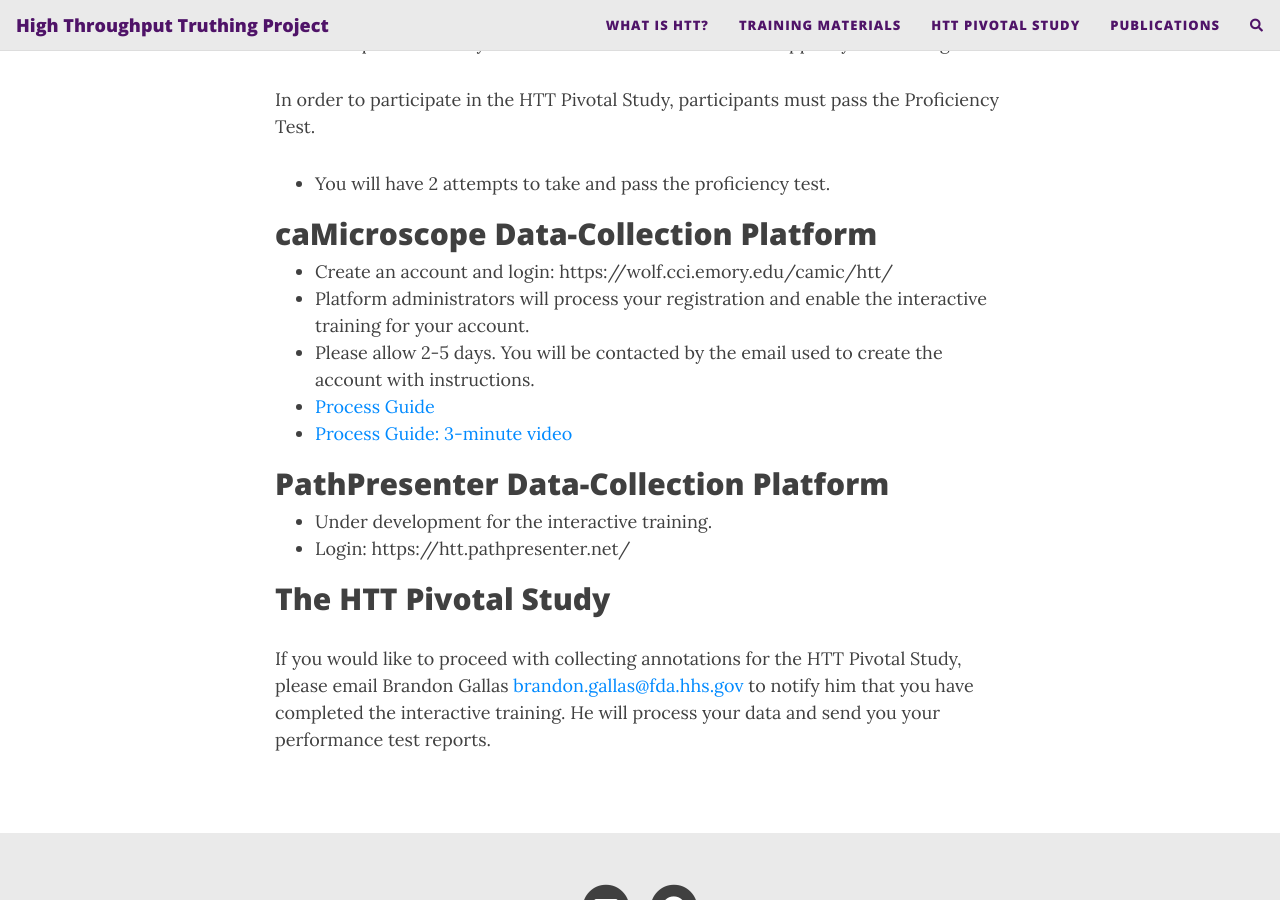
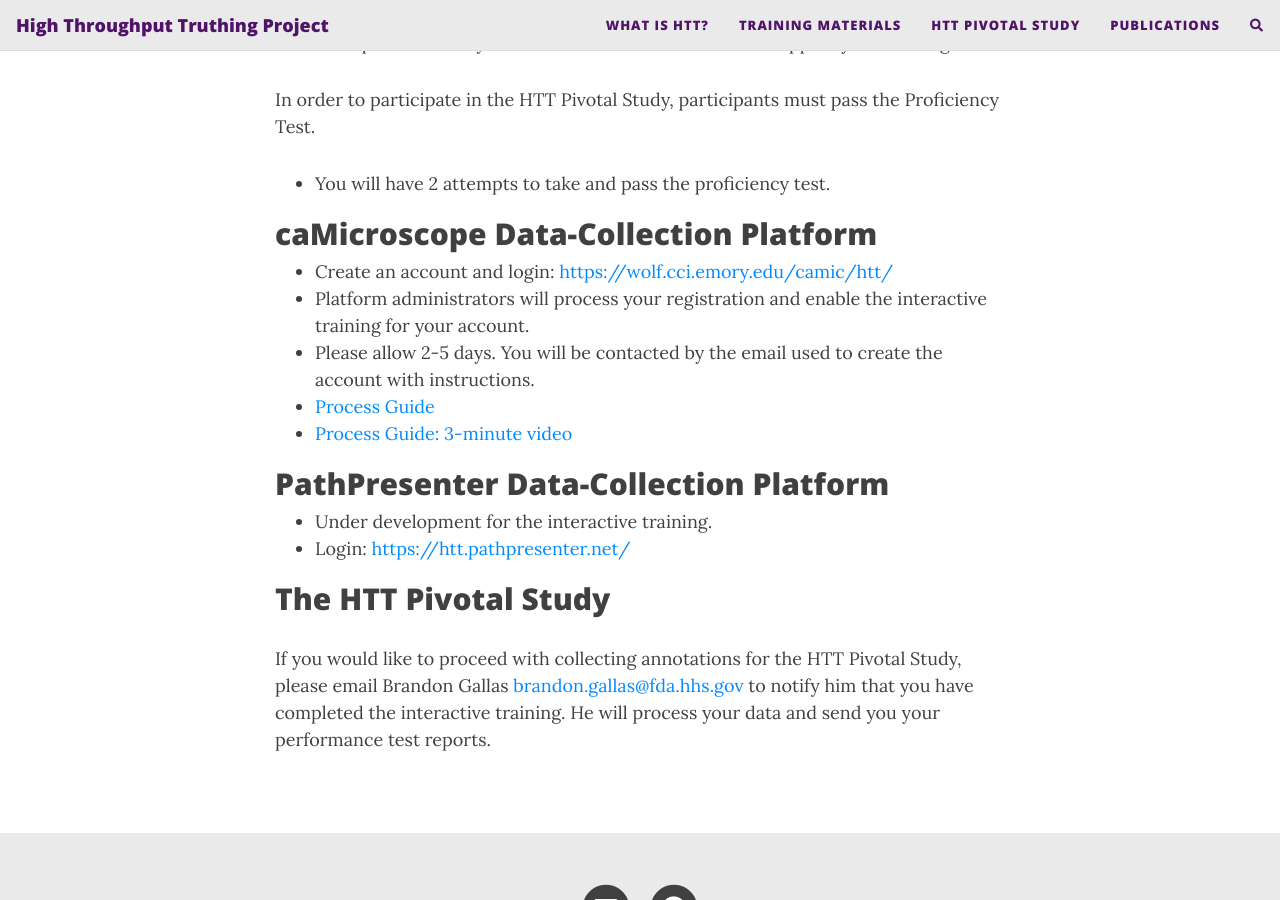
Before and after one commit to DIDSR/HTT.home, a Jekyll site: the page built from assets/pages/training-2023/interactiveTraining-gettingStarted.md, in a window 1280 px wide and 900 px high, scrolled down 689 px. Built offline with Jekyll 4.4.1, drawn with Linux system fonts in a browser that asks for light colours; nearby versions of some CDN libraries; comment, search, counter and statistics services are not loaded; some of the changed lines change nothing that is shown.

Commit message:
updated paths and links

```diff
--- a/assets/pages/training-2023/interactiveTraining-gettingStarted.md
+++ b/assets/pages/training-2023/interactiveTraining-gettingStarted.md
@@ -11,21 +11,21 @@
 * Here are example test reports: [testReport-example-feedback.pdf](/pdfs/testReport-example-feedback.pdf) and [testReport-example-proficiency.pdf](/pdfs/testReport-example-proficiency.pdf)
 * Your performance in the test reports will be based on the data from a panel of six experts and will indicate whether you pass or not.
 * The test report for the test with **feedback** will include your data and the data from the panel of six experts to support your training.
-* A [reference document](/training-2023/feedbackRefDoc.md) provides the scores, comments, and pitfalls from a panel of six experts for every ROI for the test with **feedback** to support your training.
+* A [reference document](/feedbackRefDoc.md) provides the scores, comments, and pitfalls from a panel of six experts for every ROI for the test with **feedback** to support your training.
 
 In order to participate in the HTT Pivotal Study, participants must pass the Proficiency Test.
 * You will have 2 attempts to take and pass the proficiency test.
 
 ## caMicroscope Data-Collection Platform
-* Create an account and login: https://wolf.cci.emory.edu/camic/htt/
+* Create an account and login: [https://wolf.cci.emory.edu/camic/htt/](https://wolf.cci.emory.edu/camic/htt/)
 * Platform administrators will process your registration and enable the interactive training for your account.
 * Please allow 2-5 days. You will be contacted by the email used to create the account with instructions.
-* [Process Guide](/training-2023/pdfs/caMicro-ProcessGuide-20230821.pdf)
+* [Process Guide](/pdfs/caMicro-ProcessGuide-20230821.pdf)
 * [Process Guide: 3-minute video](https://vimeo.com/843982034)
 
 ## PathPresenter Data-Collection Platform
 * Under development for the interactive training.
-* Login: https://htt.pathpresenter.net/
+* Login: [https://htt.pathpresenter.net/](https://htt.pathpresenter.net/)
 
 ## The HTT Pivotal Study
 If you would like to proceed with collecting annotations for the HTT Pivotal Study, please email Brandon Gallas [brandon.gallas@fda.hhs.gov](mailto:brandon.gallas@fda.hhs.gov) to notify him that you have completed the interactive training. He will process your data and send you your performance test reports.
```
